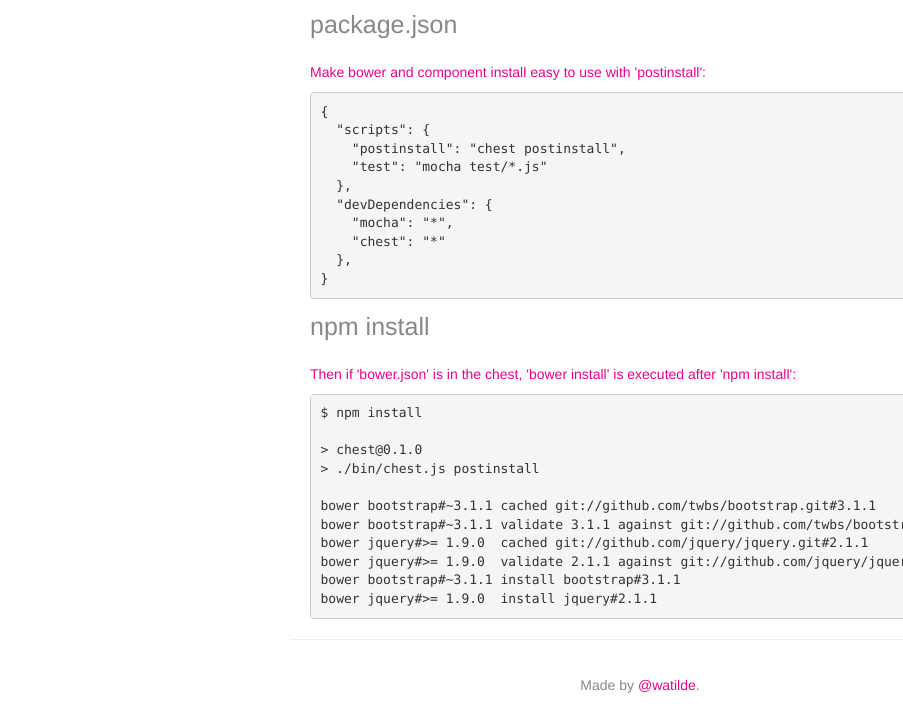
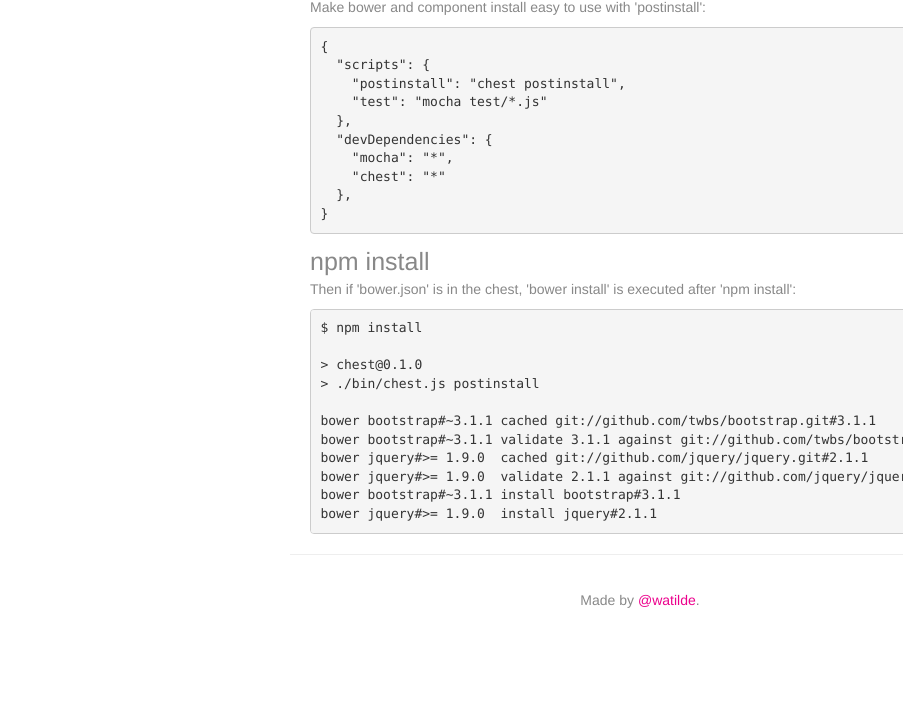
Before and after one commit to watilde/chest, a website: page index.html in a window 1280 px wide. Shown: the part 1870-2590 px from the top of the page, without its empty margins (0-903 px from the left). After the commit the page ends 2505 px from the top, so only its background shows below. Drawn offline with Linux system fonts and the light colour scheme.

Commit message:
Minor tweaks

```diff
--- a/assets/css/cover.css
+++ b/assets/css/cover.css
@@ -4,7 +4,9 @@
 a:hover {
   color: #EC008C;
 }
-
+h1 {
+  margin-bottom: 5px;
+}
 .btn-default,
 .btn-default:focus {
   color: #EC008C;
@@ -16,7 +18,9 @@
   background-color: #EC008C;
   border: 1px solid #EC008C;
 }
-
+p {
+  color: #888;
+}
 
 /*
  * Base structure
@@ -63,6 +67,7 @@
 .cover .lead {
   color: #888;
   font-size: 25px;
+  margin: 0;
 }
 .cover .btn-lg {
   padding: 10px 20px;
```
